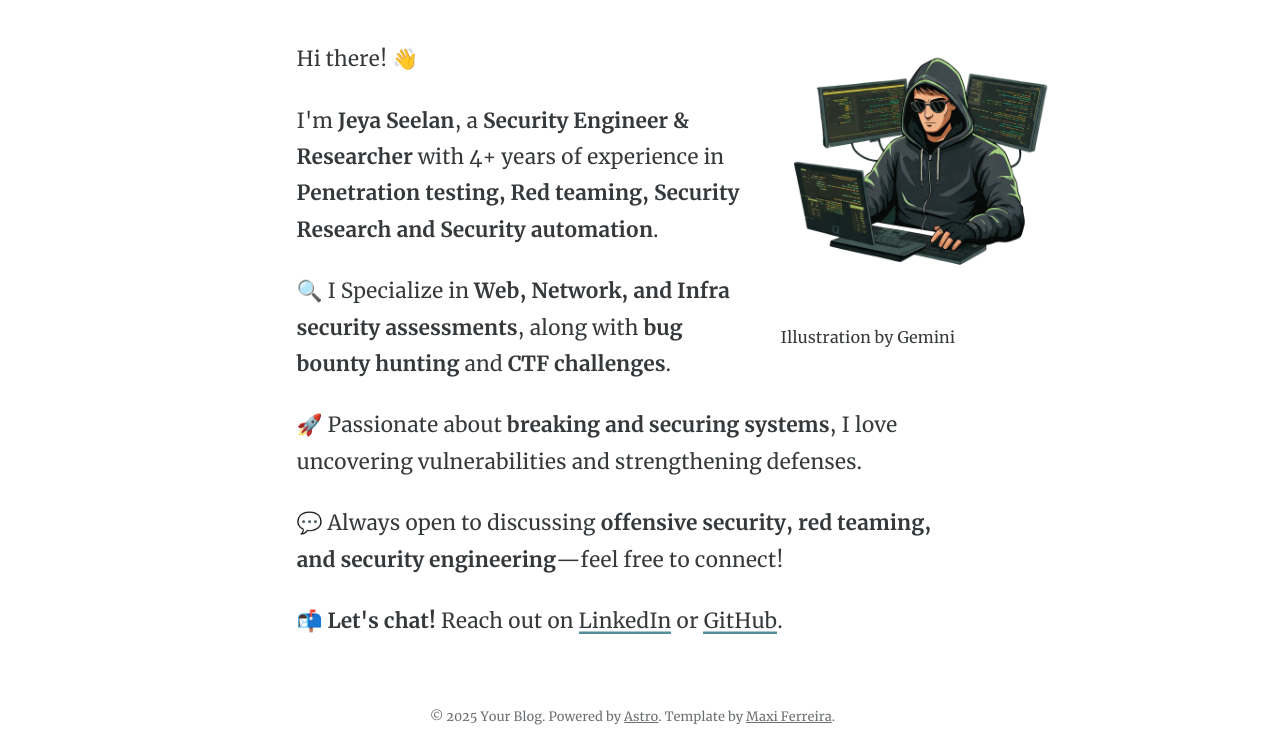
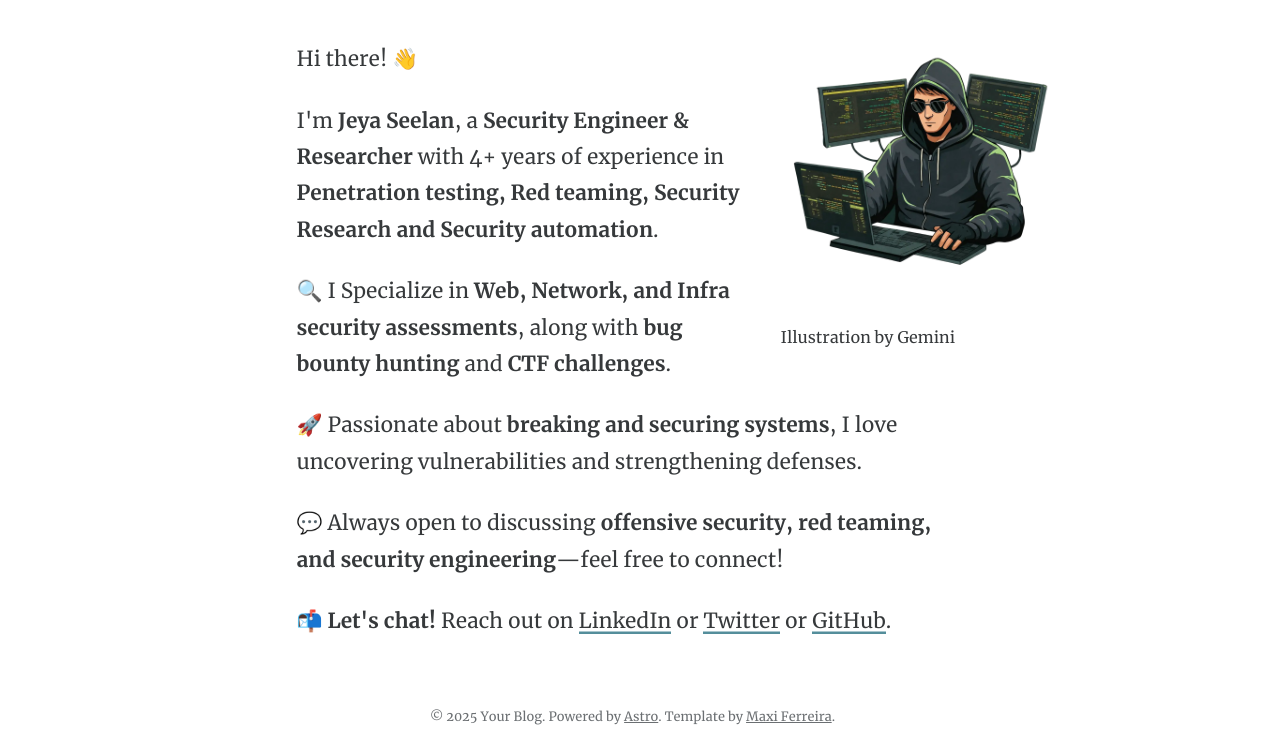
Before and after one commit to rootxjs/rootxjs.github.io, an Astro site: page /about in a window 1280 px wide. Shown: the part 230-982 px from the top of the page. Built offline with nearby package versions, Linux system fonts and the light colour scheme; Astro itself is replaced by a stand-in of ours.

Commit message:
added github and twitter

```diff
--- a/src/pages/about.astro
+++ b/src/pages/about.astro
@@ -25,7 +25,7 @@ const permalink = `${Astro.site.href}about`;
 
     <p>💬 Always open to discussing <strong>offensive security, red teaming, and security engineering</strong>—feel free to connect!</p>
 
-    <p>📬 <strong>Let's chat!</strong> Reach out on <a href="https://www.linkedin.com/in/jeyaseelans/">LinkedIn</a> or <a href="#">GitHub</a>.</p>
+    <p>📬 <strong>Let's chat!</strong> Reach out on <a href="https://www.linkedin.com/in/jeyaseelans/">LinkedIn</a> or  <a href="https://x.com/rootxjs">Twitter</a> or <a href="https://github.com/rootxjs">GitHub</a>.</p>
 
     <p>
   </div>
```
